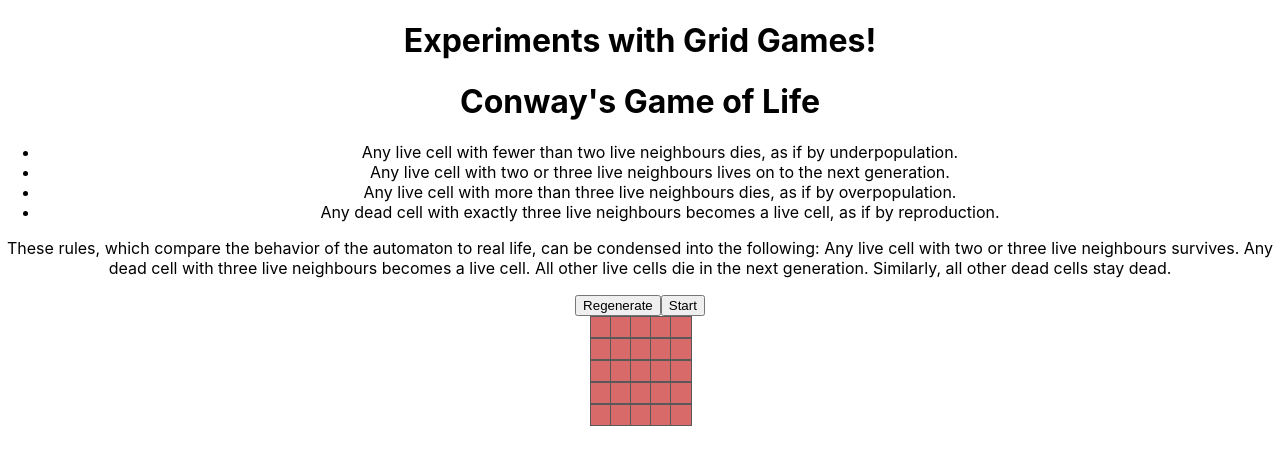
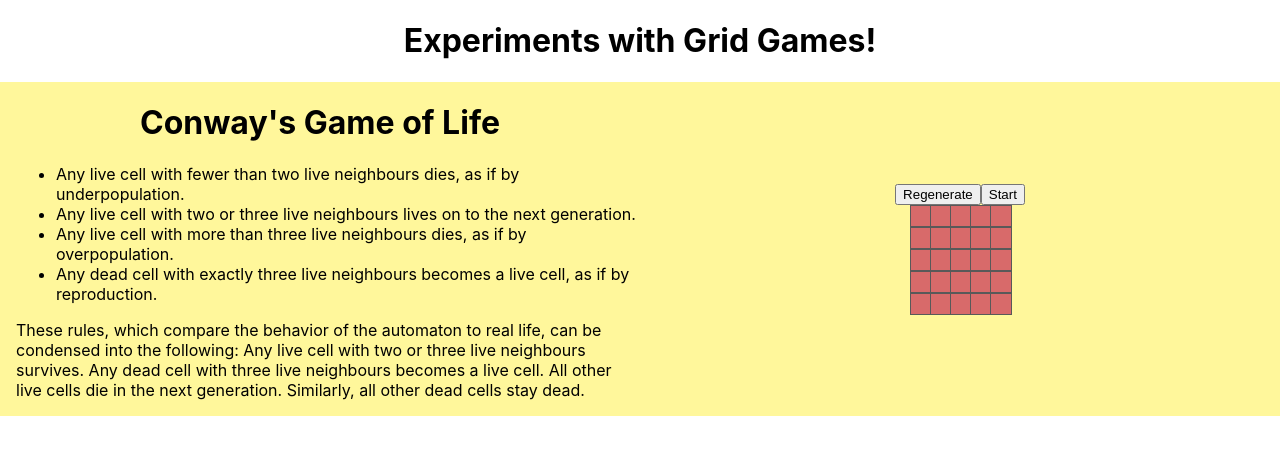
Before and after one commit to CloudBop/tdd-grid-games-typescript, a React (Create React App) app: page / in a window 1280 px wide. Shown: the top 464 px of the page. Built offline with nearby package versions, Linux system fonts and the light colour scheme.

Commit message:
renamed component

```diff
--- /dev/null
+++ b/src/components/gol-2d-array/GolTwoDimArray.css
@@ -0,0 +1,19 @@
+.golTwoDimArrayContainer {
+  display: flex;
+  justify-content: center;
+  align-items: center;
+  background-color: #fff79b;
+}
+
+.golTwoDimArrayContainer > div {
+  width: 50%;
+}
+
+.golTwoDimArrayContainer p {
+  text-align: left;
+  margin-left: 1rem;
+}
+.golTwoDimArrayContainer ul {
+  text-align: left;
+  margin-left: 1rem;
+}
--- a/src/components/gol-2d-array/GolTwoDimArray.tsx
+++ b/src/components/gol-2d-array/GolTwoDimArray.tsx
@@ -5,7 +5,7 @@ import {
   regenerateLifecycle,
 } from "../../utils/utils";
 import RegenButton from "../user-interface/RegenButton";
-
+import "./GolTwoDimArray.css";
 const numCols = 5;
 const numRows = 5;
 
@@ -28,7 +28,8 @@ function GolTwoDimArray() {
   }, []);
 
   return (
-    <div className="gol-2d-array-">
+    <div className={"golTwoDimArrayContainer"}>
+      <div className={"App-header"}>
         <h1> Conway's Game of Life </h1>
         <ul>
           <li>
@@ -44,8 +45,8 @@ function GolTwoDimArray() {
             overpopulation.
           </li>
           <li>
-          Any dead cell with exactly three live neighbours becomes a live cell,
-          as if by reproduction.
+            Any dead cell with exactly three live neighbours becomes a live
+            cell, as if by reproduction.
           </li>
         </ul>
         <p>
@@ -55,6 +56,8 @@ function GolTwoDimArray() {
           becomes a live cell. All other live cells die in the next generation.
           Similarly, all other dead cells stay dead.
         </p>
+      </div>
+      <div>
         <RegenButton
           handleClick={function (): void {
             setGrid((prev) => {
@@ -107,6 +110,7 @@ function GolTwoDimArray() {
           )}
         </div>
       </div>
+    </div>
   );
 }
 
```
Also changed, not shown: src/components/gol-2d-array/gol-2d-array.module.css (deleted), 1 other file (tests, documents, lock files or other folders). Lines whose indentation alone changed are shown as unchanged.
